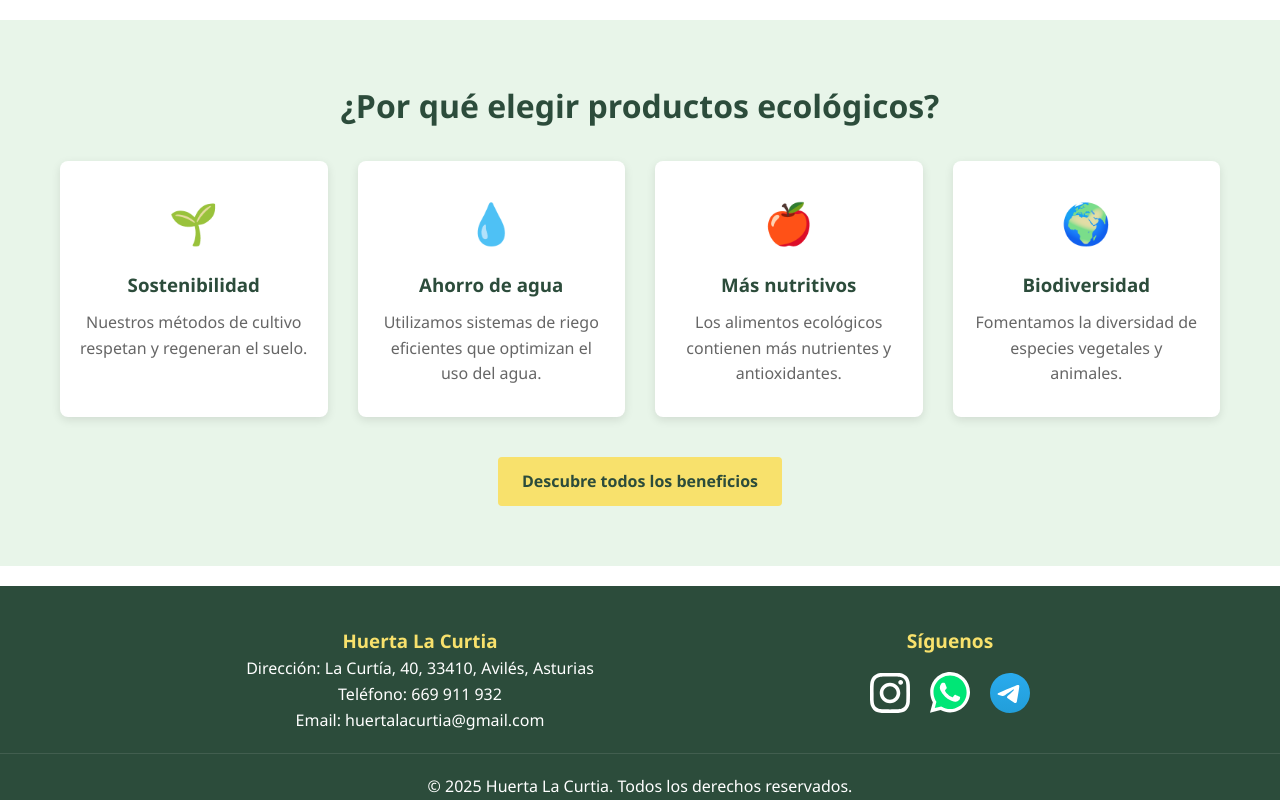
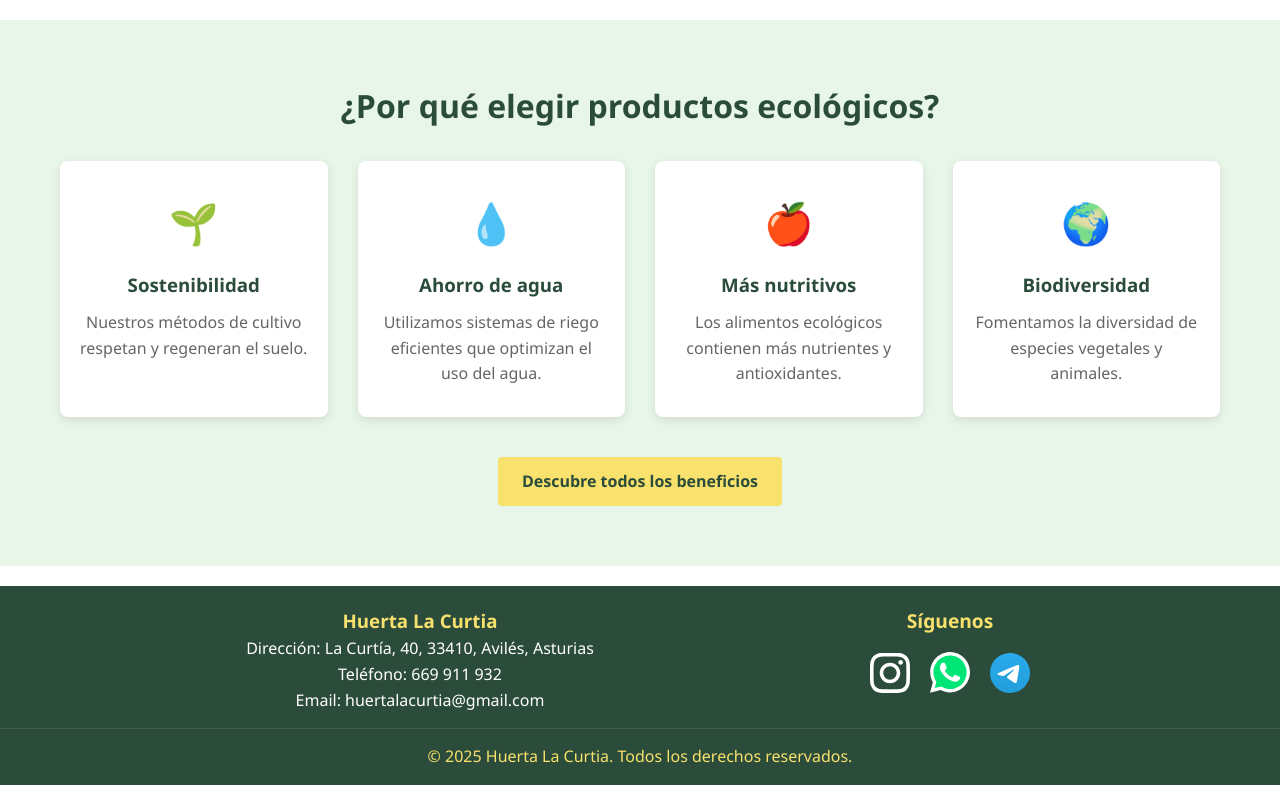
Before and after one commit to kilofafeure/HLC, an Angular app: page /inicio in a window 1280 px wide. Shown: the part 904-1704 px from the top of the page. Built offline with nearby package versions, Linux system fonts and the light colour scheme.

Commit message:
footer css

```diff
--- a/src/app/components/footer/footer.component.css
+++ b/src/app/components/footer/footer.component.css
@@ -1,7 +1,7 @@
 .footer {
     background-color: var(--primary-dark);
     color: var(--white);
-    padding-top: 40px;
+    padding-top: 20px;
   }
 
   .footer-container {
@@ -10,6 +10,7 @@
     justify-content: space-evenly;
     max-width: 1200px;
     margin: 0 auto;
+    padding-bottom: 15px;
   }
 
   .footer-info,
@@ -30,9 +31,9 @@
 
   .footer-bottom {
     text-align: center;
-    padding-top: 20px;
-    margin-top: 20px;
+    padding: 15px;
     border-top: 1px solid rgba(255, 255, 255, 0.1);
+    color: var(--accent);
   }
 
   @media (min-width: 768px) {
```
